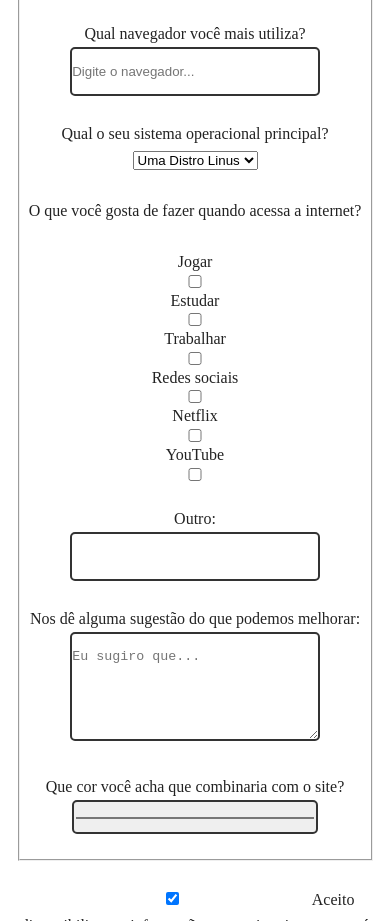
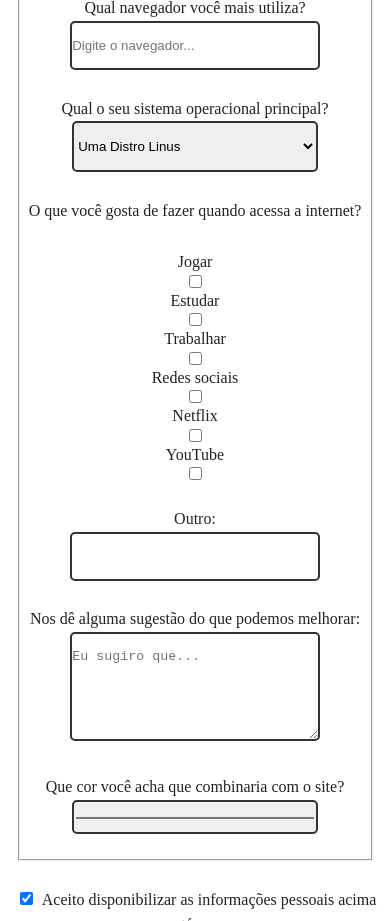
Before and after one commit to gustatramontin/trabalho-web-design, a plain HTML site: page html/formulario.html in a window 390 px wide. Shown: the part 1600-2521 px from the top of the page. Drawn offline with Linux system fonts and the light colour scheme.

Commit message:
css update in radio and check button

```diff
--- a/css/estilosform.css
+++ b/css/estilosform.css
@@ -29,7 +29,7 @@ fieldset {
 
     fieldset {width: 90%; margin: auto;}
 
-    input, textarea {
+    input, select, textarea {
         padding: 15px 0;
         width: 70%;
         border-width: 2px;
@@ -38,6 +38,11 @@ fieldset {
         border-color: rgb(51, 51, 51);
     }
 
+    input[type="radio"], input[type="checkbox"] {
+
+        padding: 2px;
+        width: 25px;
+    }
 }
 
 legend {
```
